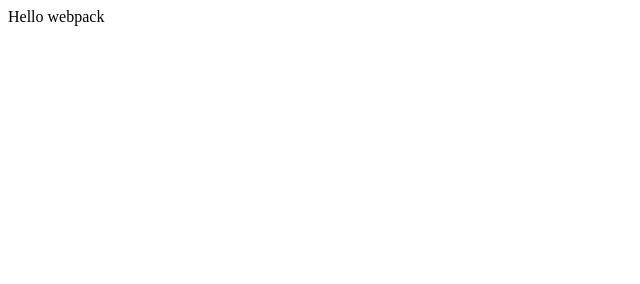
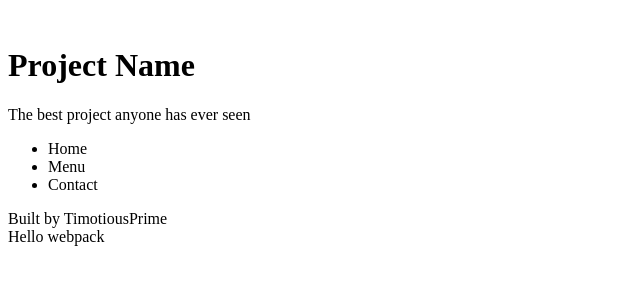
Before and after one commit to timotiousPrime/RestaurantProj, a website built with webpack: page dist/index.html in a window 1280 px wide. Shown: the whole page, without its empty margins (0-640 px from the left). Built offline with nearby package versions, Linux system fonts and the light colour scheme.

Commit message:
basic skelton outline

```diff
--- a/dist/index.html
+++ b/dist/index.html
@@ -7,7 +7,24 @@
     <title>Development</title>
 </head>
 <body>
-    <div id="content"></div>
-    <script src="main.js"></script>
+    <div id="content">
+        <div class="header">
+            <img src="" alt="" srcset="">
+            <h1>Project Name</h1>
+            <p>The best project anyone has ever seen</p>
+        </div>
+        <nav>
+            <ul>
+                <li class="tab-btn">Home</li>
+                <li class="tab-btn">Menu</li>
+                <li class="tab-btn">Contact</li>
+            </ul>
+        </nav>
+        <div class="home-content">
+
+        </div>
+        <footer>Built by TimotiousPrime</footer>
+    </div>
+    <script src="bundle.js"></script>
 </body>
 </html>
```
